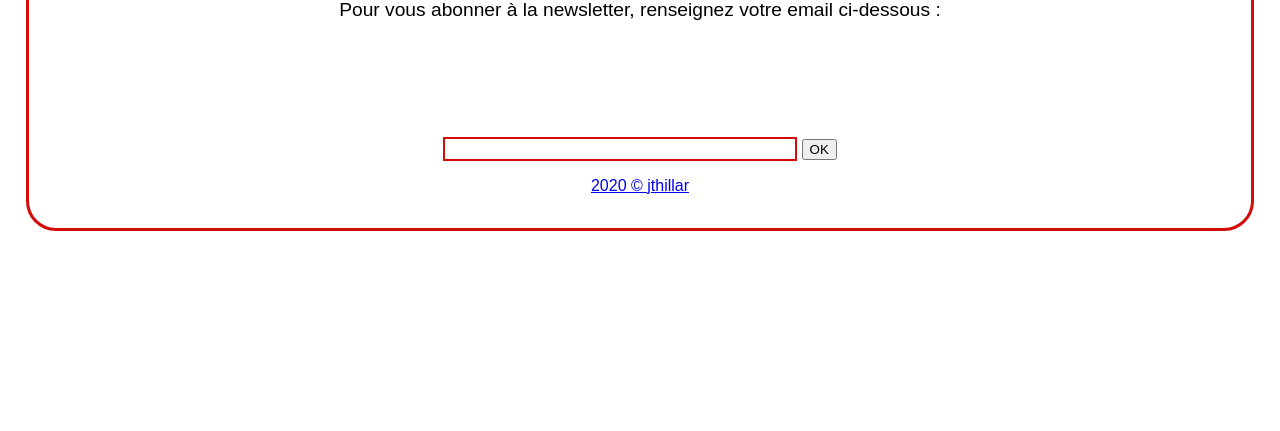
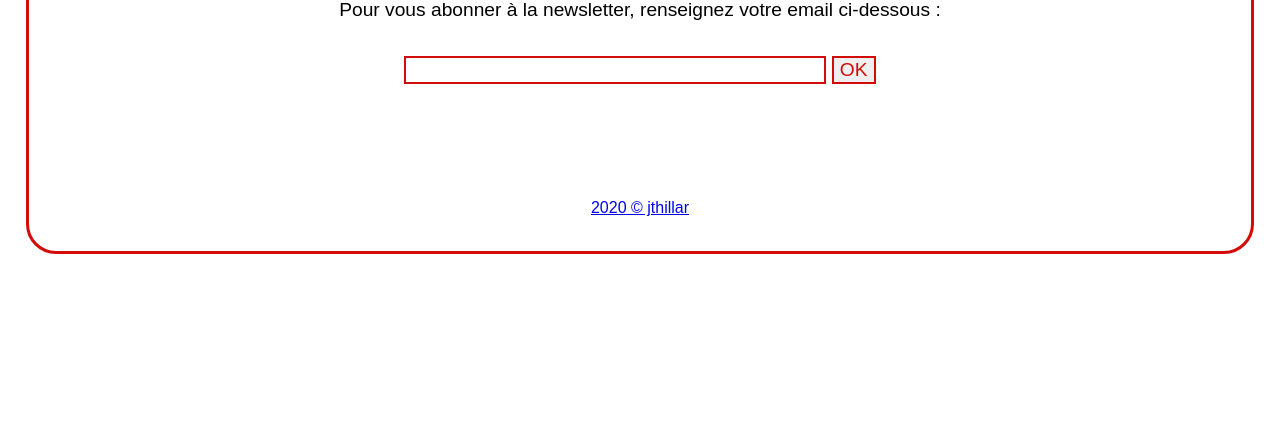
Before and after one commit to jthillar/ArtistikRezoNewsLetter, a Flask app: page / in a window 1280 px wide. Shown: the part 369-800 px from the top of the page. Run offline with Flask 2, Linux system fonts and the light colour scheme.

Commit message:
fix margin

```diff
--- a/webapp/templates/index.html
+++ b/webapp/templates/index.html
@@ -1,16 +1,17 @@
 {% extends 'base.html' %}
 
 {% block content %}
-<div class="card" style="font-family:arial;font-size:120%;margin-bottom:3%;">
-    <p style="text-align: center;">
+<div class="card" style="font-family:arial;font-size:120%;margin-bottom:10%;">
+    <p style="text-align: center;margin-bottom:3%">
         {{ description }}
     </p>
-</div>
-<p  style="margin-bottom:10%">
-    <form method=POST action="{{ url_for('register') }}">
-        <input type="email" name="email" size="35" style="border: 2px solid #D10C09; font-size:100%">
-        <button type="submit" class="btn btn-primary btn-block"> OK </button>
-    </form>
-</p>
+
+    <p>
+        <form method=POST action="{{ url_for('register') }}">
+            <input type="email" name="email" size="35" style="border: 2px solid #D10C09; font-size:100%">
+            <button type="submit" class="btn btn-primary btn-block " style="color: #D10C09;border: 2px solid #D10C09; font-size:100%"> OK </button>
+        </form>
+    </p>
+    </div>
 
 {% endblock %}
```
Also changed, not shown: webapp/templates/unregister.html (+10 -9 lines).
